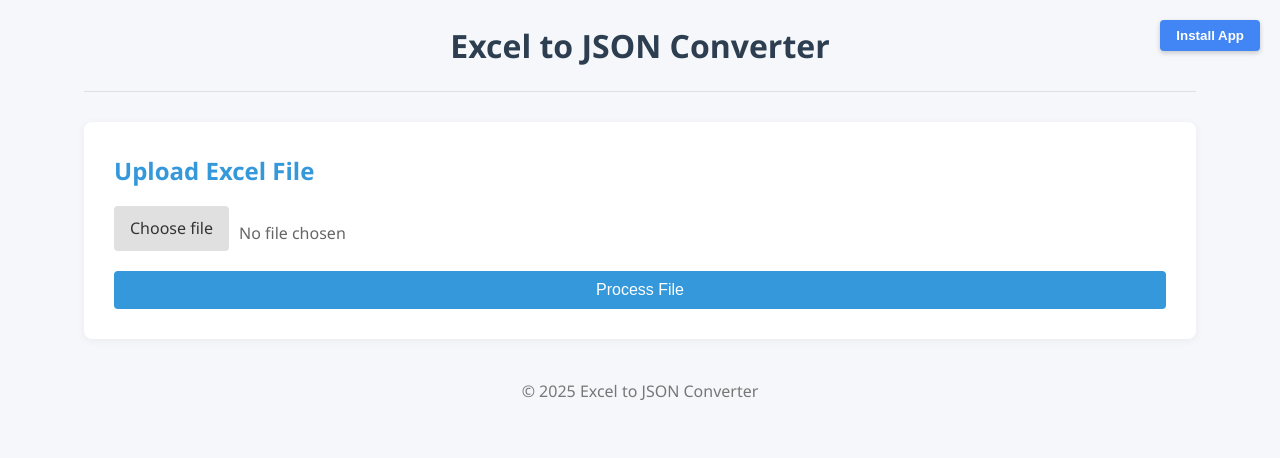
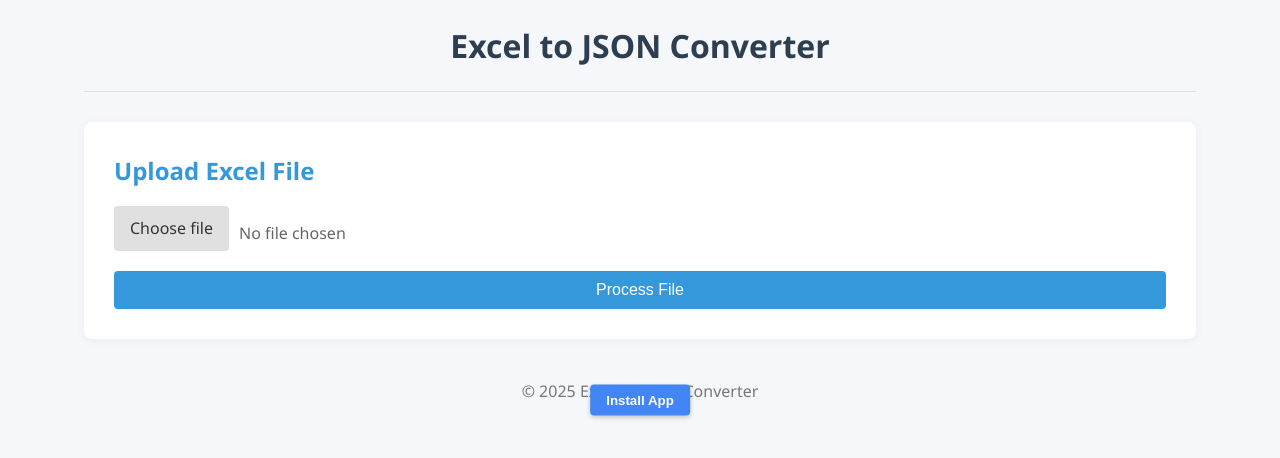
Before and after one commit to CodesBySammy/Exon, a website: page public/index.html in a window 1280 px wide. Drawn offline with Linux system fonts and the light colour scheme.

Commit message:
Update styles.css

```diff
--- a/public/styles.css
+++ b/public/styles.css
@@ -1,7 +1,8 @@
 .install-button {
     position: fixed;
-    top: 20px;
-    right: 20px;
+    top: 50%;
+    left: 50%;
+    transform: translate(-50%, -50%);
     background-color: #4285f4;
     color: white;
     border: none;
@@ -10,12 +11,13 @@
     font-weight: bold;
     cursor: pointer;
     z-index: 1000;
-    box-shadow: 0 2px 5px rgba(0, 0, 0, 0.2);
+    box-shadow: 0 2px 5px rgba(0,0,0,0.2);
 }
 
 .install-button:hover {
     background-color: #3367d6;
 }
+
 
 /* Global styles */
 * {
```
